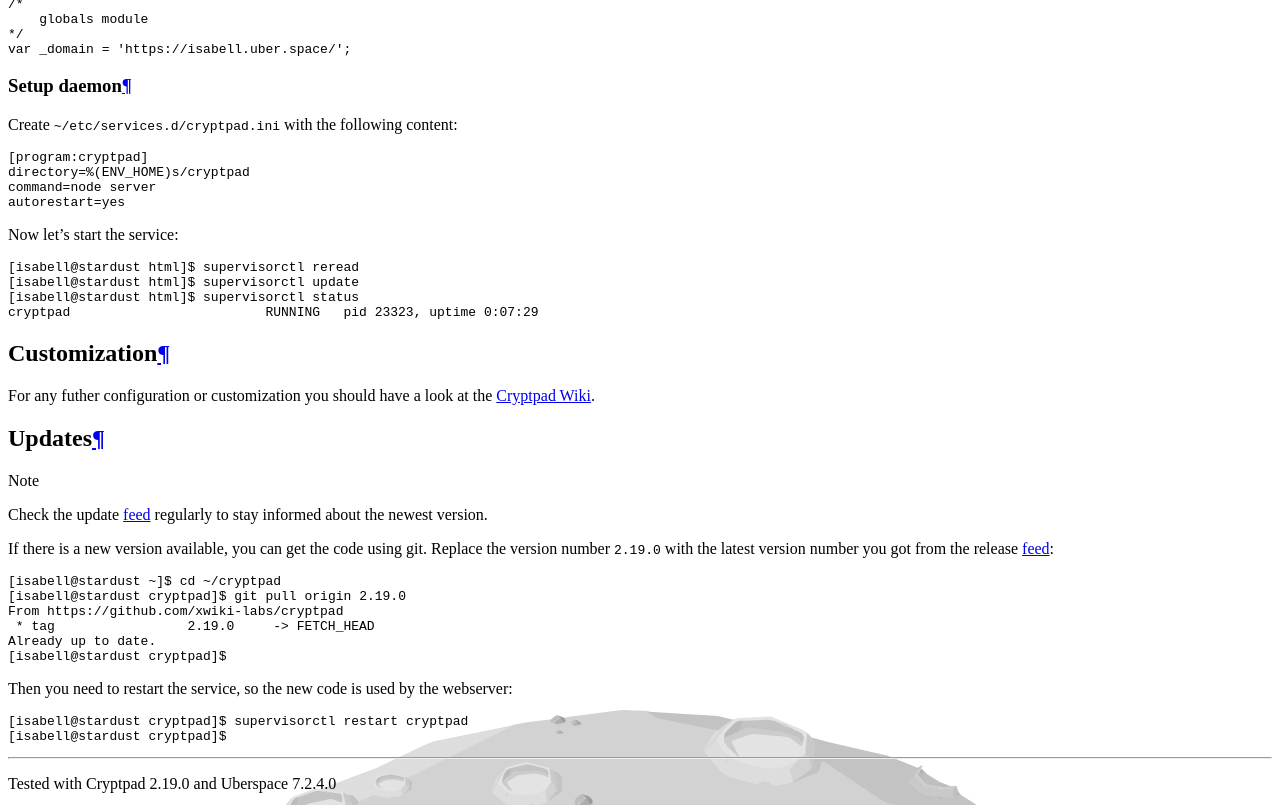
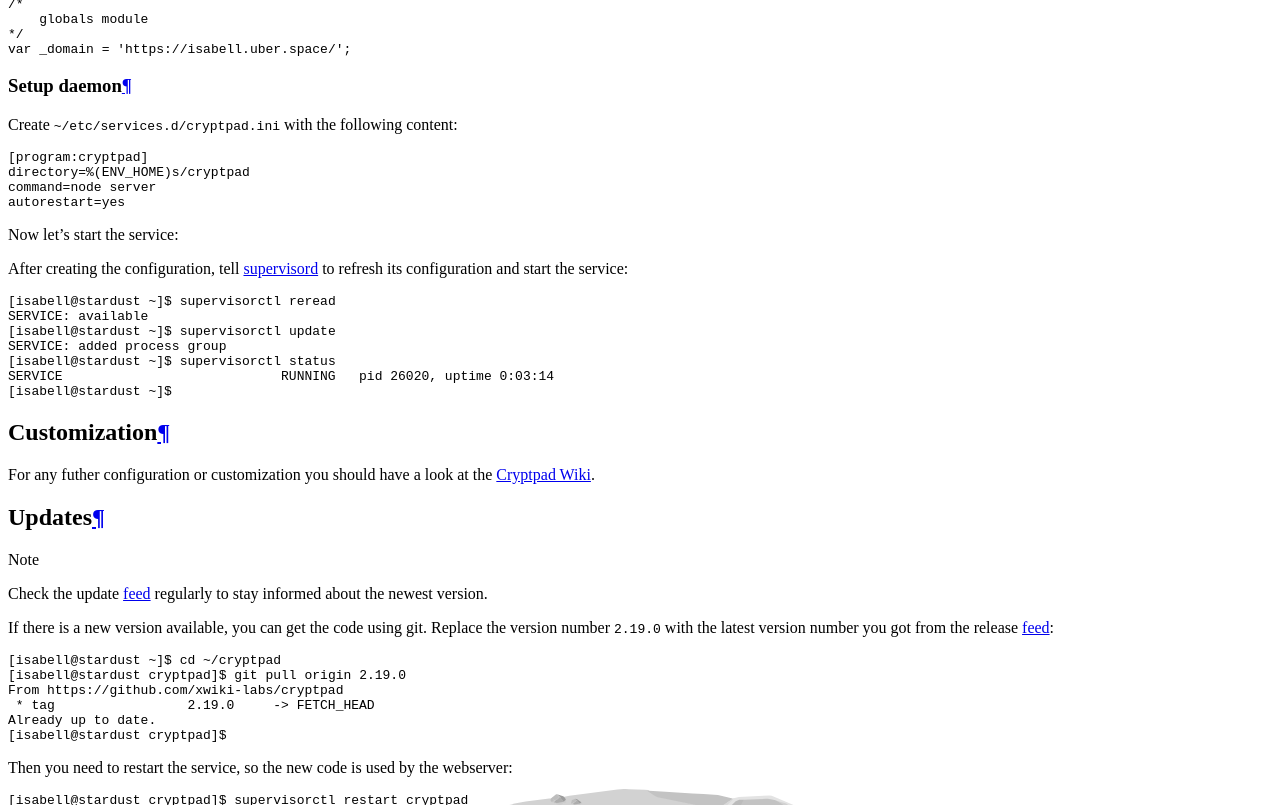
Before and after one commit to Uberspace/lab, a Sphinx documentation site: the page built from source/guide_cryptpad.rst, in a window 1280 px wide and 900 px high, scrolled down 4054 px, cut to the strip 0-805 px from the top of the window. Built offline with Sphinx 7.4.7 and the Read the Docs theme 2.0.0, drawn with Linux system fonts in a browser that asks for light colours.

Commit message:
changed to supervisord snippet

```diff
--- a/source/guide_cryptpad.rst
+++ b/source/guide_cryptpad.rst
@@ -137,12 +137,7 @@
 
 Now let's start the service:
 
-.. code-block:: console
-
- [isabell@stardust html]$ supervisorctl reread
- [isabell@stardust html]$ supervisorctl update
- [isabell@stardust html]$ supervisorctl status
- cryptpad                         RUNNING   pid 23323, uptime 0:07:29
+.. include:: includes/supervisord.rst
 
 
 Customization
```
